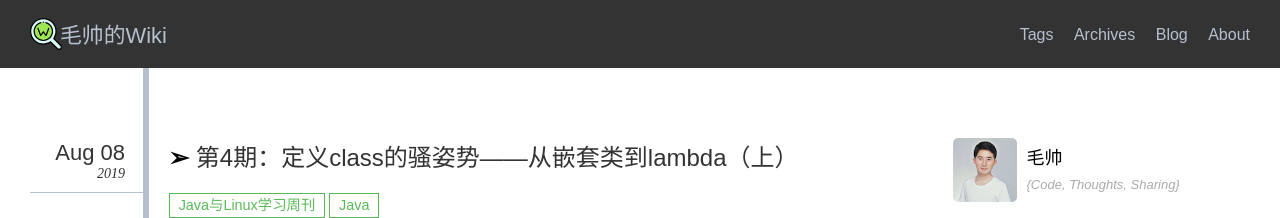
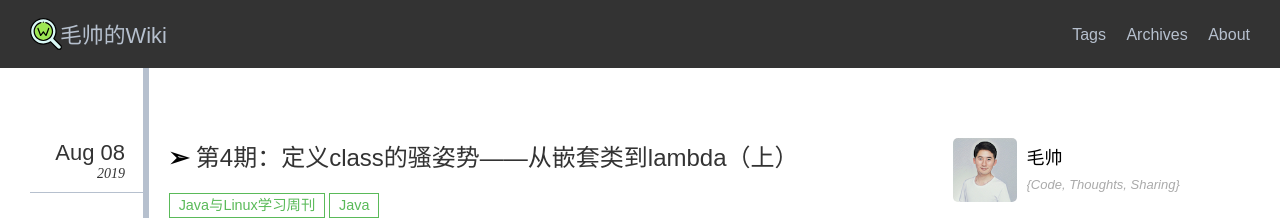
Before and after one commit to maoshuai/imshuai_blog, a Jekyll site: the page built from docs/index.html, in a window 1280 px wide. Shown: the top 218 px of the page. Built offline with Jekyll 4.4.1, drawn with Linux system fonts in a browser that asks for light colours; the list of posts is cut into pages by our own code.

Commit message:
remove link to blog

```diff
--- a/docs/_layouts/default.html
+++ b/docs/_layouts/default.html
@@ -25,7 +25,7 @@
         <a class="glow no-decoration" href="/tags.html">Tags</a>
         <a class="glow no-decoration" href="/archive.html">Archives</a>
         <!--<a class="glow no-decoration" href="/about.html">About</a>-->
-        <a class="glow no-decoration" href="http://imshuai.com">Blog</a>
+        <!--<a class="glow no-decoration" href="http://imshuai.com">Blog</a>-->
         <a class="glow no-decoration" href="http://imshuai.com/about-me/">About</a>
       </nav>
       <a class="logo no-decoration" href="/" aria-label="imshuai Wiki">{% include logo.html %}</a>
```
